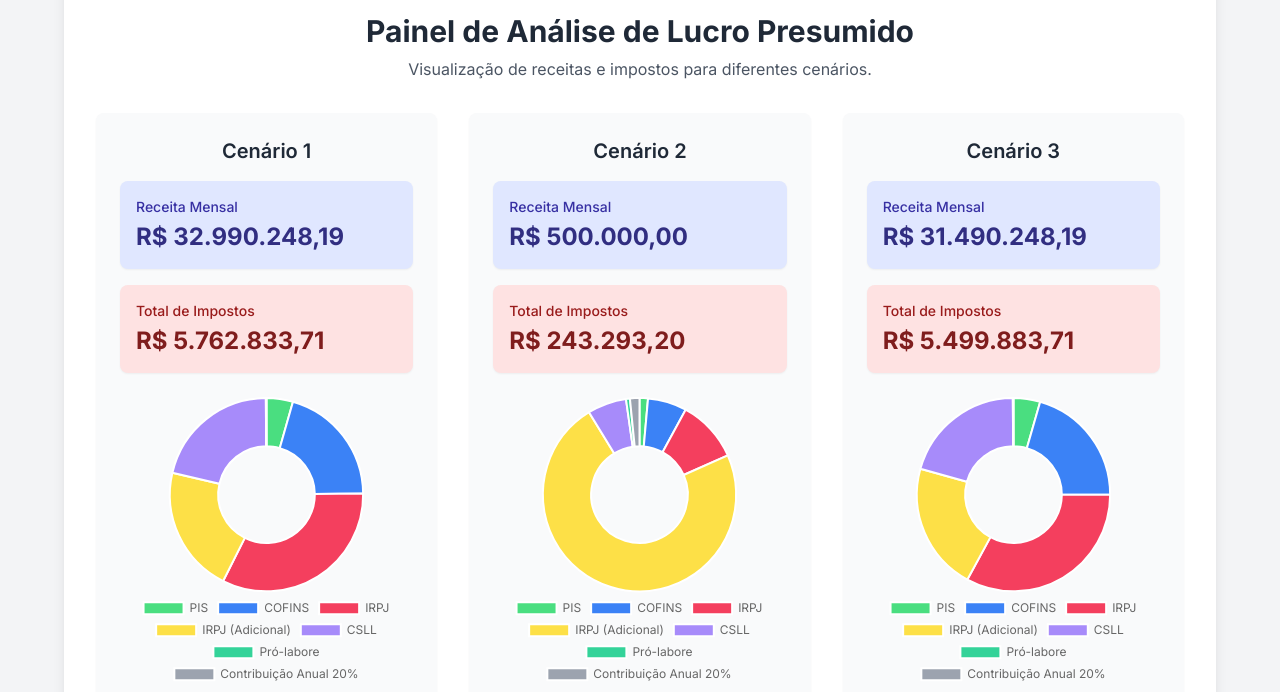
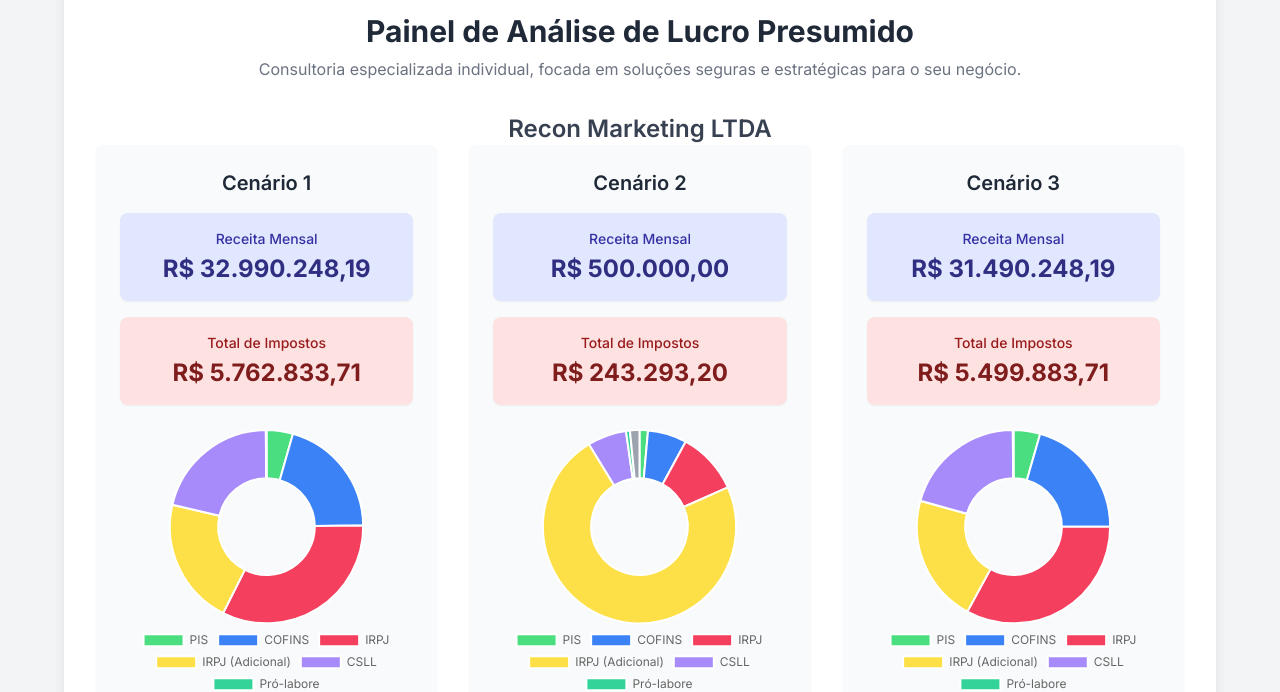
Before and after one commit to eduardahellena23/Recon, a plain HTML site: page index.html in a window 1280 px wide. Shown: the part 131-823 px from the top of the page. Drawn offline with nearby package versions, Linux system fonts and the light colour scheme.

Commit message:
Update index.html

```diff
--- a/index.html
+++ b/index.html
@@ -28,8 +28,11 @@
         <header class="text-center mb-8">
             <img src="ICONE.jpg" alt="Logo do escritório" class="mx-auto h-12 mb-4 rounded-md">
             <h1 class="text-2xl md:text-3xl font-bold text-gray-800 mb-2">Painel de Análise de Lucro Presumido</h1>
-            <p class="text-gray-600">Visualização de receitas e impostos para diferentes cenários.</p>
-        </header>
+            <p class="text-gray-500 mt-2">
+  Consultoria especializada individual, focada em soluções seguras e estratégicas para o seu negócio.
+</p>
+<section class="text-center my-8">
+  <h2 class="text-xl md:text-2xl font-semibold text-gray-700">Recon Marketing LTDA</h2>
 
         <!-- Scenarios Container -->
         <div class="grid grid-cols-1 md:grid-cols-3 gap-8">
```
